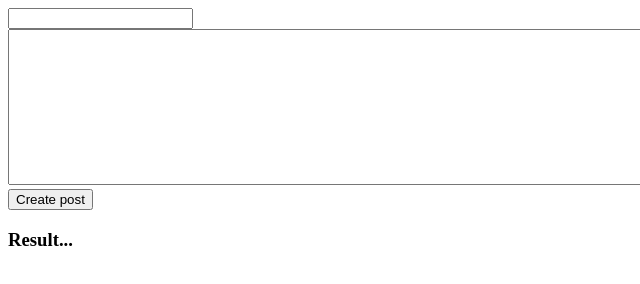
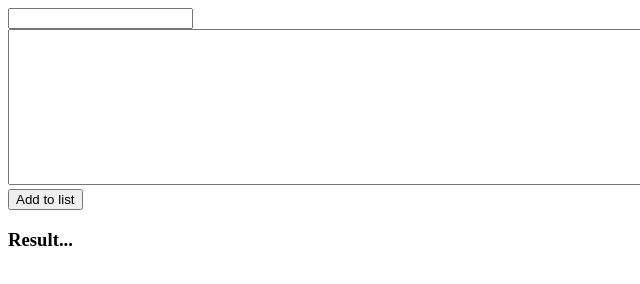
Before and after one commit to yohanes978/TODO_List_Prosjekt, a website: page public/todolistcreate.html in a window 1280 px wide. Shown: the full height of the page, 0-640 px from the left. Drawn offline with Linux system fonts and the light colour scheme.

Commit message:
Name change button

```diff
--- a/public/todolistcreate.html
+++ b/public/todolistcreate.html
@@ -10,7 +10,7 @@
     <!----------- HTML-elements -------------->
     <input id="inpHeading" type="text"/><br>
     <textarea id="inpTodoList" cols="80" rows="10"></textarea><br>
-    <button id="btnCreate">Create post</button><br>
+    <button id="btnCreate">Add to list </button><br>
     <h3 id="txtResult">Result...</h3>
 
     <!------------- JavaScript --------------->
```
